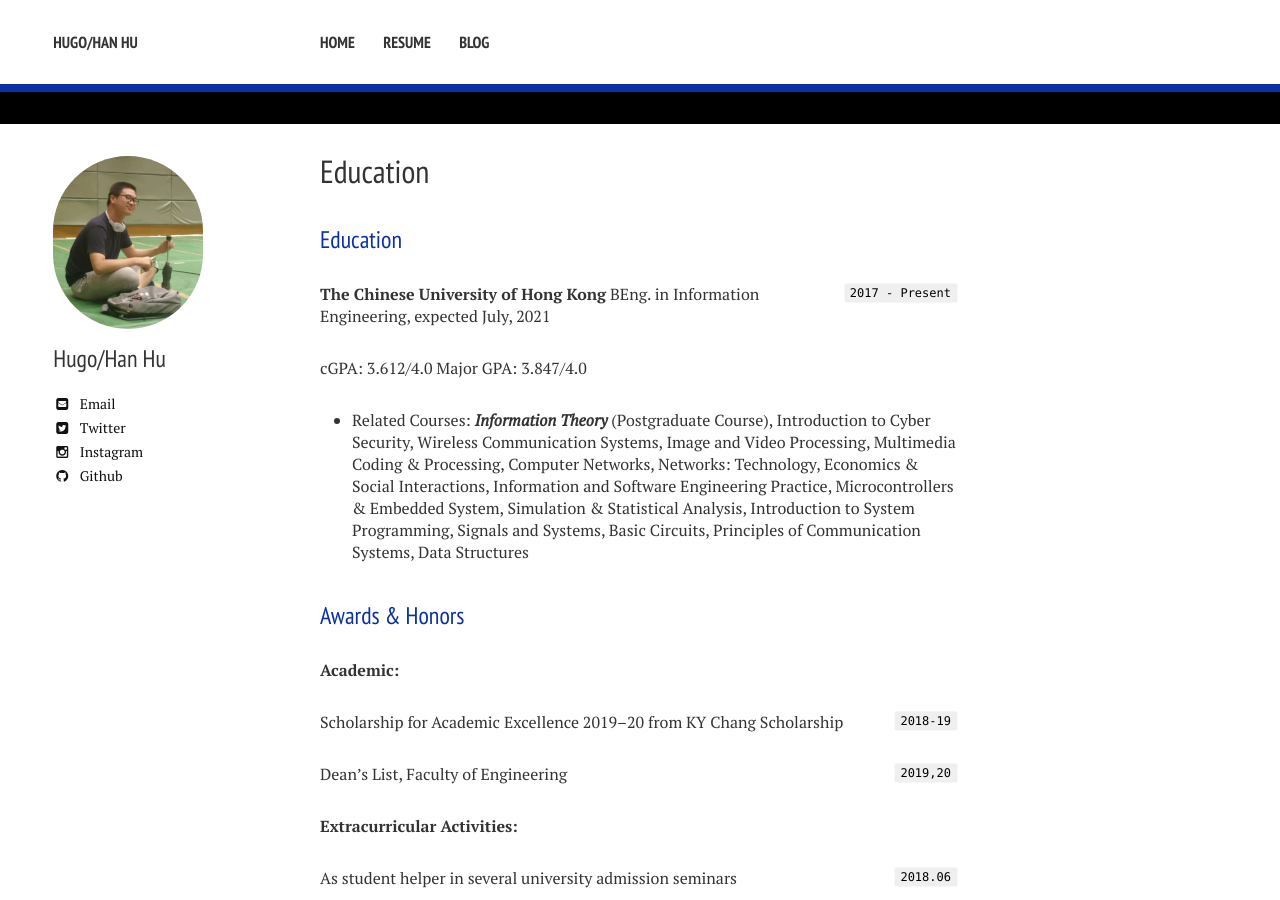
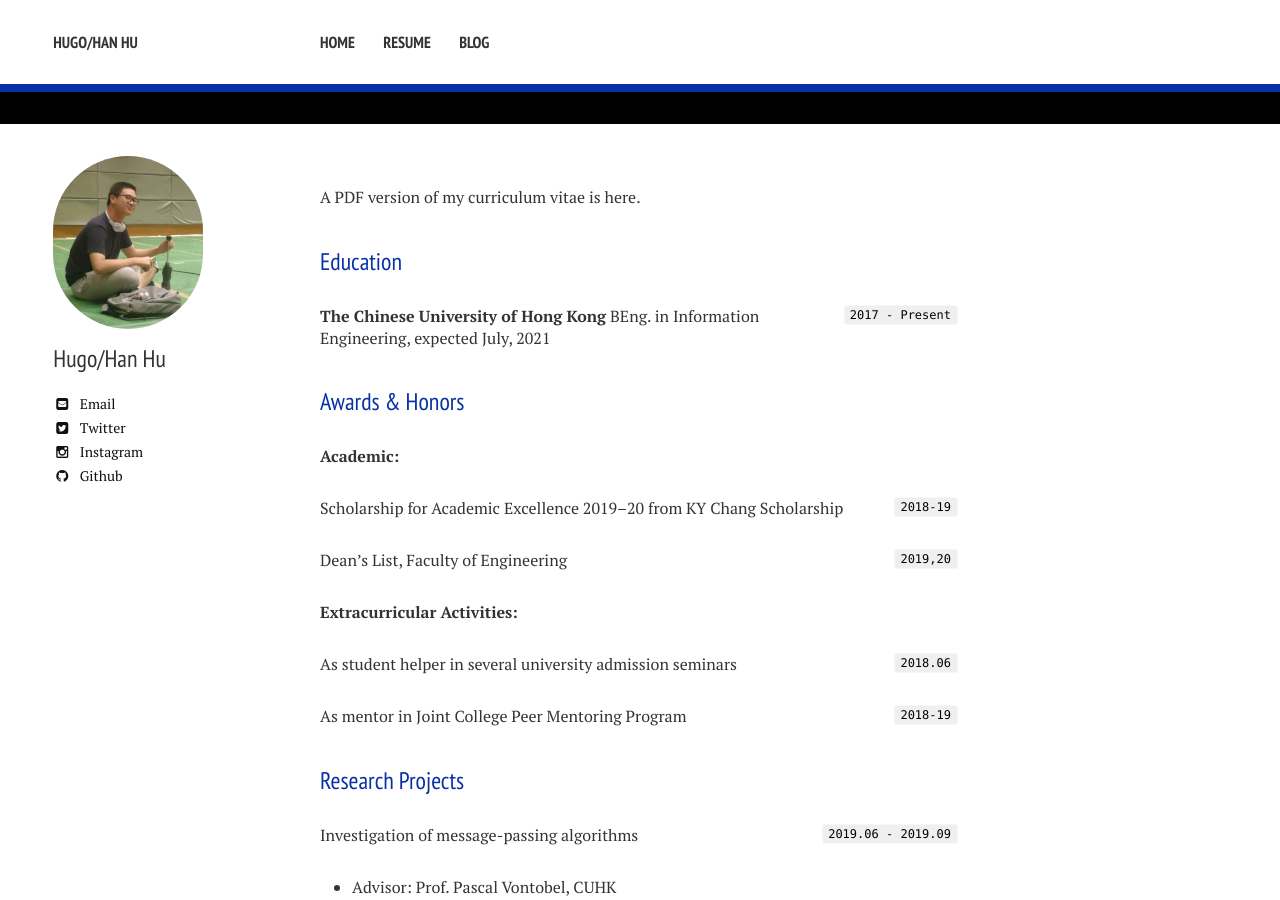
Before and after one commit to huhanwj/huhanwj.github.io, a Jekyll site: the page built from resume.md, in a window 1280 px wide and 900 px high. Built offline with Jekyll 4.4.1, drawn with Linux system fonts in a browser that asks for light colours; nearby versions of some CDN libraries; our own code applies the rules of GitHub Pages for plain Markdown files.

Commit message:
currently all done

```diff
--- a/resume.md
+++ b/resume.md
@@ -1,15 +1,13 @@
 ---
 layout: resume
 ---
+A PDF version of my curriculum vitae is [here](https://github.com/huhanwj/huhanwj.github.io/blob/master/assets/files/cv.pdf).
+
 ## Education
 
 `2017 - Present`
 __The Chinese University of Hong Kong__
 BEng. in Information Engineering, expected July, 2021
-
-cGPA: 3.612/4.0	Major GPA: 3.847/4.0
-
-* Related Courses: *Information Theory* (Postgraduate Course), Introduction to Cyber Security, Wireless Communication Systems, Image and Video Processing, Multimedia Coding & Processing, Computer Networks, Networks: Technology, Economics & Social Interactions, Information and Software Engineering Practice, Microcontrollers & Embedded System, Simulation & Statistical Analysis, Introduction to System Programming, Signals and Systems, Basic Circuits, Principles of Communication Systems, Data Structures
 
 ## Awards & Honors
 
```
Also changed, not shown: index.md (+1 -1 lines).
